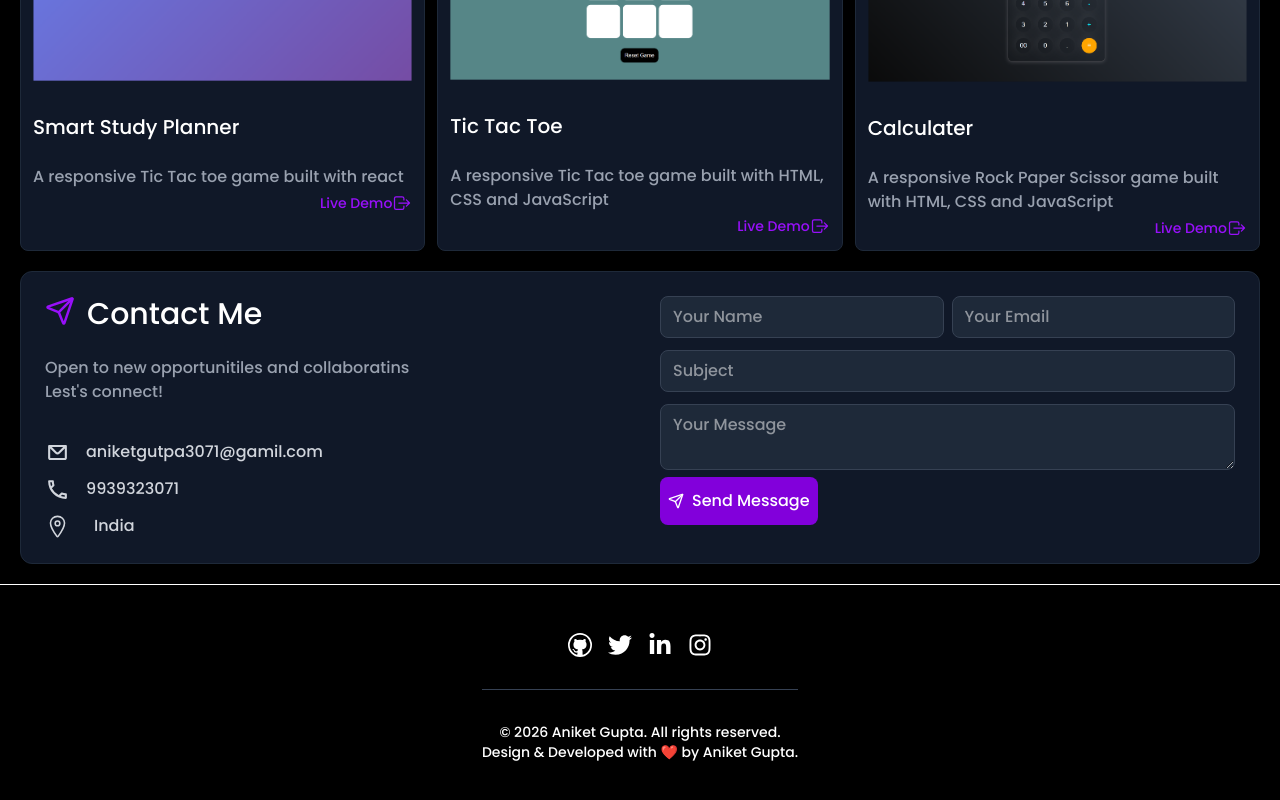
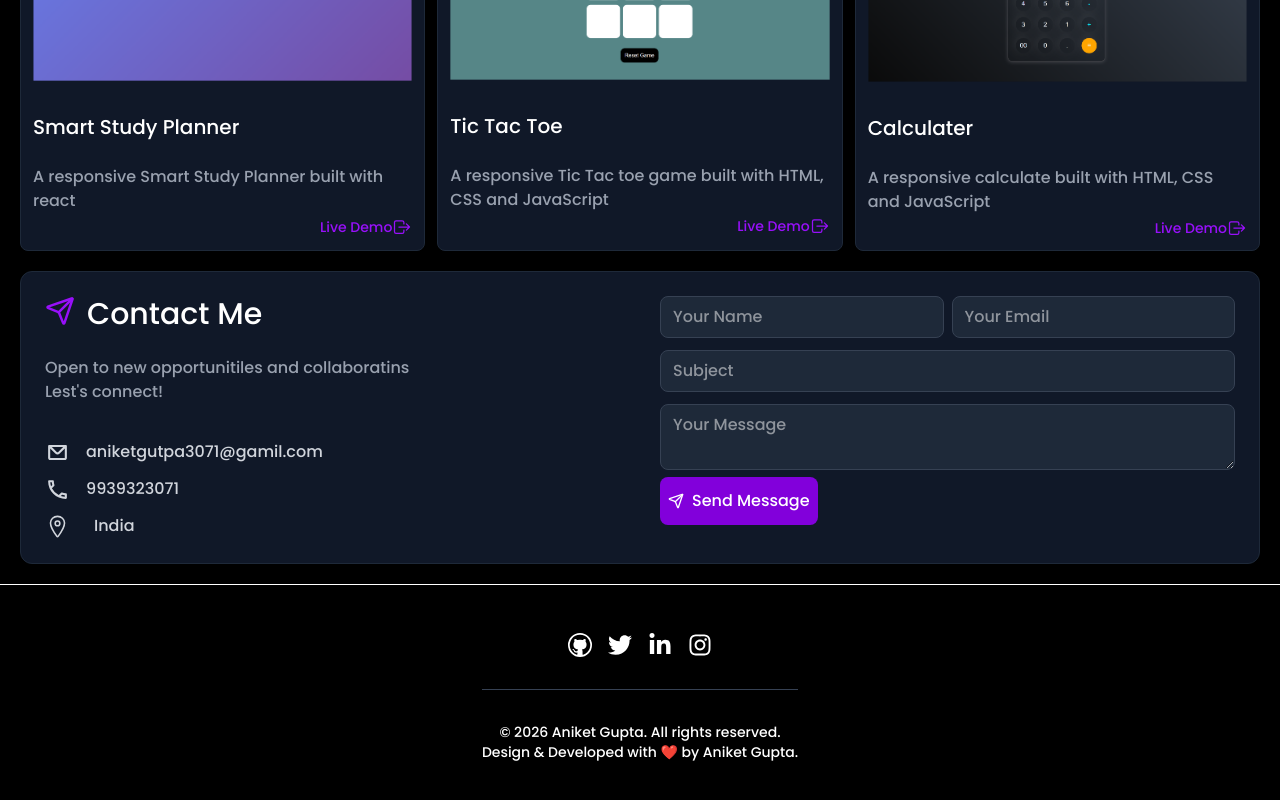
Before and after one commit to aniketgupta2711/Portfolio_React, a React app: page / in a window 1280 px wide. Shown: the part 2136-2936 px from the top of the page. Built offline with nearby package versions, Linux system fonts and the light colour scheme; the HTML template or start-up script is replaced by a standard one.

Commit message:
Final change

```diff
--- a/src/Components/Projects.jsx
+++ b/src/Components/Projects.jsx
@@ -11,7 +11,7 @@ function Projects() {
               id:1,
               logo:study,
               name:"Smart Study Planner",
-              char: "A responsive Tic Tac toe game built with  react",
+              char: "A responsive Smart Study Planner built with  react",
               demo: "https://study-planner-omega-olive.vercel.app/",
 
           },
@@ -26,7 +26,7 @@ function Projects() {
               id:3,
               logo:calculate,
               name:"Calculater ",
-              char:"A responsive Rock Paper Scissor game built with HTML, CSS and JavaScript",
+              char:"A responsive calculate built with HTML, CSS and JavaScript",
               demo: "https://calculator-dun-delta.vercel.app/",
           }
       ]
```
